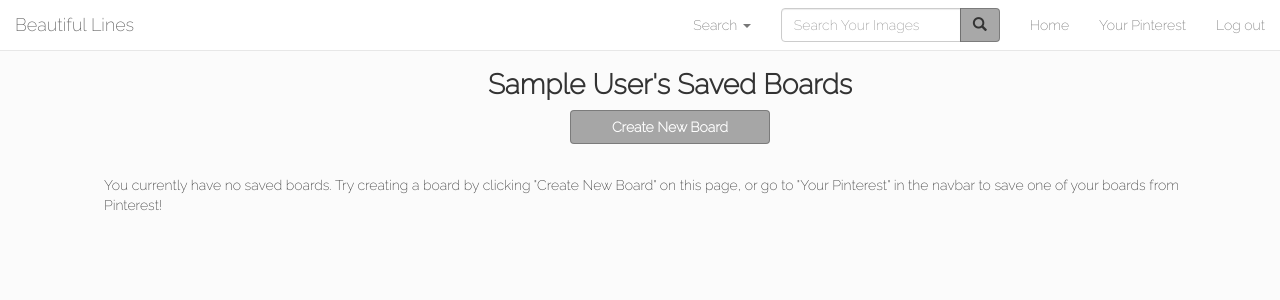
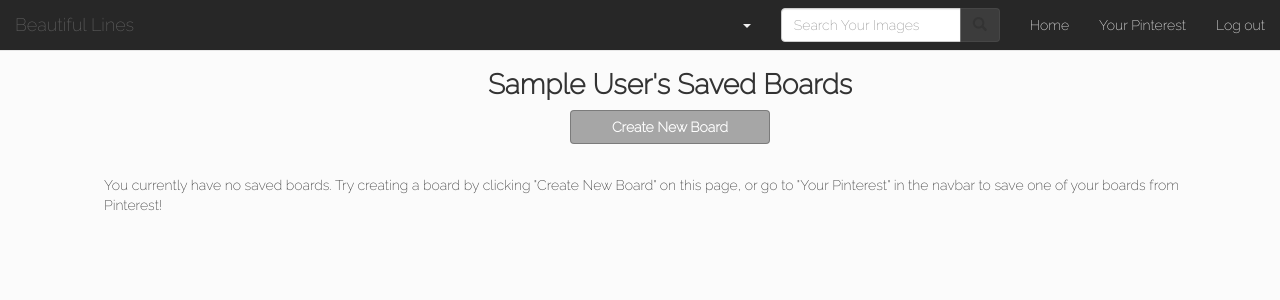
Before and after one commit to kelseyoo14/beautiful-lines, a Flask app: page /home in a window 1280 px wide; the page is wider, and only the part inside the window is pictured. Shown: the top 300 px of that part. Run offline with Flask 2, Linux system fonts and the light colour scheme; the visitor is signed in with stand-in values (Sample User, id 1); data that the repository does not hold is empty; some libraries are stand-ins or nearby versions.

Commit message:
navbar design changes

```diff
--- a/server.py
+++ b/server.py
@@ -438,8 +438,8 @@ if __name__ == "__main__":
 
     connect_to_db(app, os.environ.get("DATABASE_URL"))
 
-    # context = ('server-files/yourserver.crt', 'server-files/yourserver.key')
-    # app.run(ssl_context=context)
+    context = ('server-files/yourserver.crt', 'server-files/yourserver.key')
+    app.run(ssl_context=context)
 
     DEBUG = "NO_DEBUG" not in os.environ
     PORT = int(os.environ.get("PORT", 5000))
--- a/static/css/main.css
+++ b/static/css/main.css
@@ -12,9 +12,14 @@ a h2:hover,
 .navbar-default .navbar-nav>li>a:focus,
 .navbar-default .navbar-nav>li>a:hover,
 .navbar-default .navbar-nav .open .dropdown-menu>li>a:hover {
-    color: #656565;
+    color: white;
     text-decoration: underline;
     font-weight: bold;
+}
+
+.navbar-default .navbar-brand,
+.navbar-default .navbar-nav>li>a {
+    color: #efefef;
 }
 
 .pin-image {
@@ -22,7 +27,7 @@ a h2:hover,
 }
 
 .navbar {
-    background-color: white;
+    background-color: #272727;
 }
 
 .navbar-nav{
@@ -205,6 +210,11 @@ a h2:hover,
     display: inline-block;
 }
 
+#brand-name {
+    border-right: 1px solid white;
+    padding: 5px 10px 5px 0px;
+}
+
 
 @media screen and (min-width: 870px) {
     .navbar-form .form-control {
--- a/templates/base.html
+++ b/templates/base.html
@@ -20,12 +20,12 @@
                   <span class="icon-bar"></span>
                   <span class="icon-bar"></span>
               </button>
-              <a class="navbar-brand" href="/home">Beautiful Lines</a>
+              <a class="navbar-brand" href="/home"><span id='nav-items'>Beautiful Lines</span></a>
           </div>
           <div class="collapse navbar-collapse" id="navbar-options">
               <ul class=" nav navbar-nav">
                 <li class="dropdown">
-                    <a href="#" class="dropdown-toggle" data-toggle="dropdown">Search <b class="caret"></b></a>
+                    <a href="#" class="dropdown-toggle" data-toggle="dropdown"><b class="caret"></b></a>
                     <ul class="dropdown-menu">
                         <li><a href='#' id='search-bl-form' class='nav-dropdown-item'>All Images</a></li>
                         <li><a href='#' id='search-user-form' class='nav-dropdown-item'>Your Images</a></li>
```
